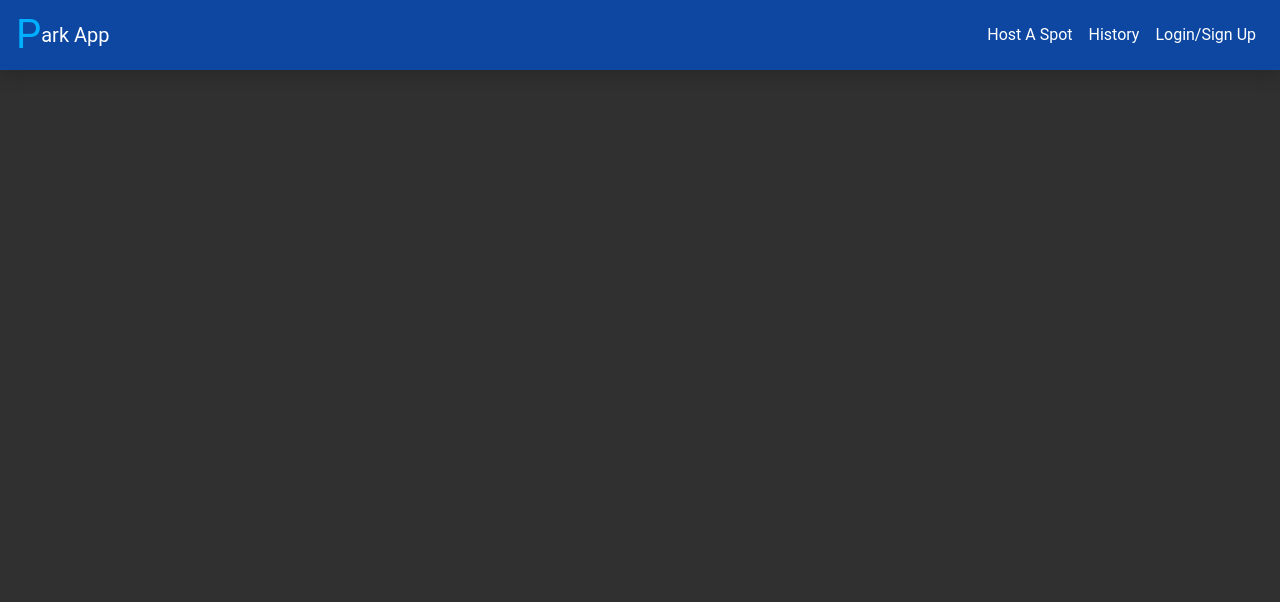
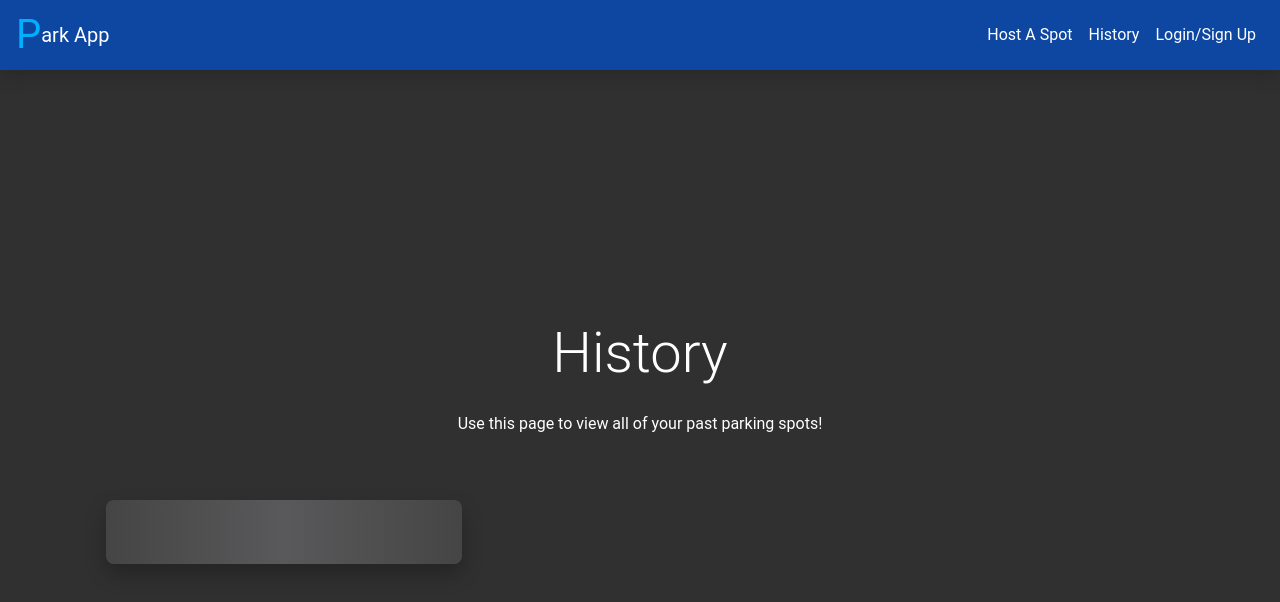
Before and after one commit to samhiga/park-app, a React (Create React App) app in the folder client/: page /History in a window 1280 px wide. Shown: the top 602 px of the page. Built offline with nearby package versions, Linux system fonts and the light colour scheme.

Commit message:
history styling

```diff
--- a/client/src/pages/History.js
+++ b/client/src/pages/History.js
@@ -2,7 +2,7 @@ import React, { useState, useEffect } from "react";
 import { useQuery } from "@apollo/client";
 import { QUERY_USER } from "../utils/queries";
 // import ParkingSpotList from "../components/ParkingSpotList";
-import { MDBCardBody, MDBCardText, MDBCol, MDBRow } from "mdb-react-ui-kit";
+import { MDBCardBody, MDBCardText, MDBCol, MDBRow, MDBContainer, MDBCardTitle, MDBCard } from "mdb-react-ui-kit";
 
 const History = () => {
   // const { loading, data } = useQuery(QUERY_USER);
@@ -22,14 +22,29 @@ const History = () => {
     console.log(document.title);
   });
   return (
-    <div>
-      <div className="container">
-        <MDBCardBody>
-          <MDBCol className="min-vh-100 g-5 p-5 mb-4">
-            <MDBRow className="row-cols-1 row-cols-md-3 g-5 p-5 mb-4"></MDBRow>
+    <div className="d-flex align-items-center justify-content-center min-vh-100">
+      <MDBContainer>
+        <MDBRow>
+          <MDBCol>
+            <div className="text-center">
+              <h1 className="display-4 mb-4">History</h1>
+              <p>Use this page to view all of your past parking spots!</p>
+            </div>
           </MDBCol>
-        </MDBCardBody>
-      </div>
+        </MDBRow>
+        <MDBRow className="row-cols-1 row-cols-md-3 g-5 p-5 mb-4">
+          <MDBCard style={{ background: 'linear-gradient(90deg, rgba(69,69,69,1) 0%, rgba(89,89,91,1) 50%, rgba(69,69,69,1) 100%)' }}>
+          {/* Render your cards using a mapping function */}
+          {/* {userPastParkingSpots.map((data) => ( */}
+            {/* <MDBCol key={data.id}> */}
+              <MDBCardBody>
+                <p>{}</p>
+              </MDBCardBody>
+            {/* </MDBCol> */}
+          {/*  ))} */}
+          </MDBCard>
+        </MDBRow>
+      </MDBContainer>
     </div>
   );
 };
```
